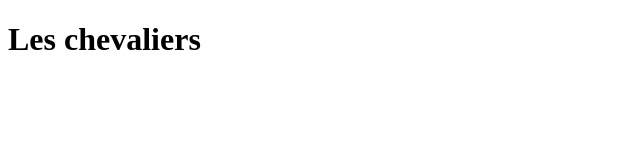
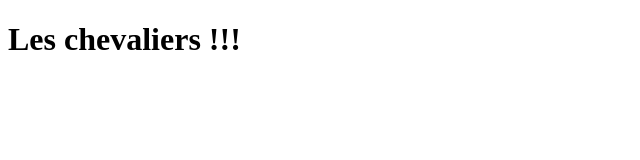
Before and after one commit to Saintchicky/git-formation, a plain HTML site: page index.html in a window 1280 px wide. Shown: the full height of the page, 0-640 px from the left. Drawn offline with Linux system fonts and the light colour scheme.

Commit message:
On ajoute

```diff
--- a/index.html
+++ b/index.html
@@ -7,7 +7,7 @@
     <title>Document</title>
 </head>
 <body>
-    <h1>Les chevaliers</h1>
+    <h1>Les chevaliers !!!</h1>
 
 </body>
 </html>
```
